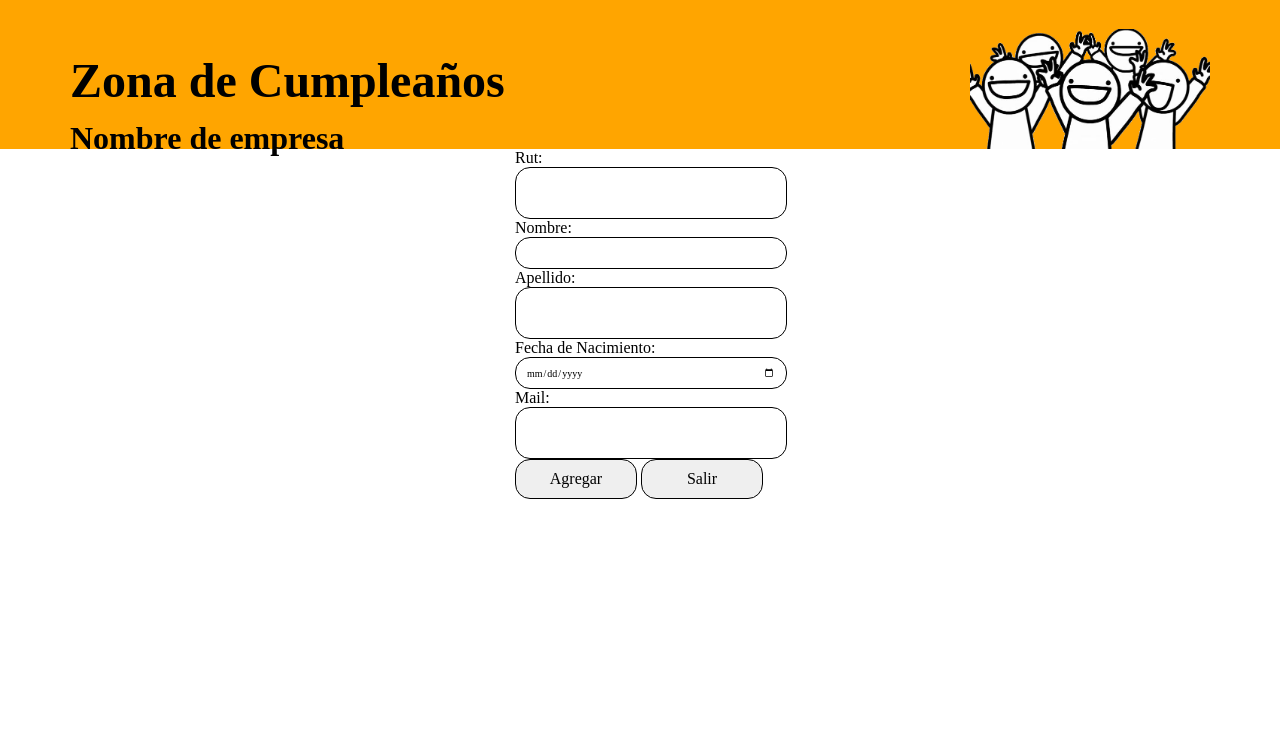
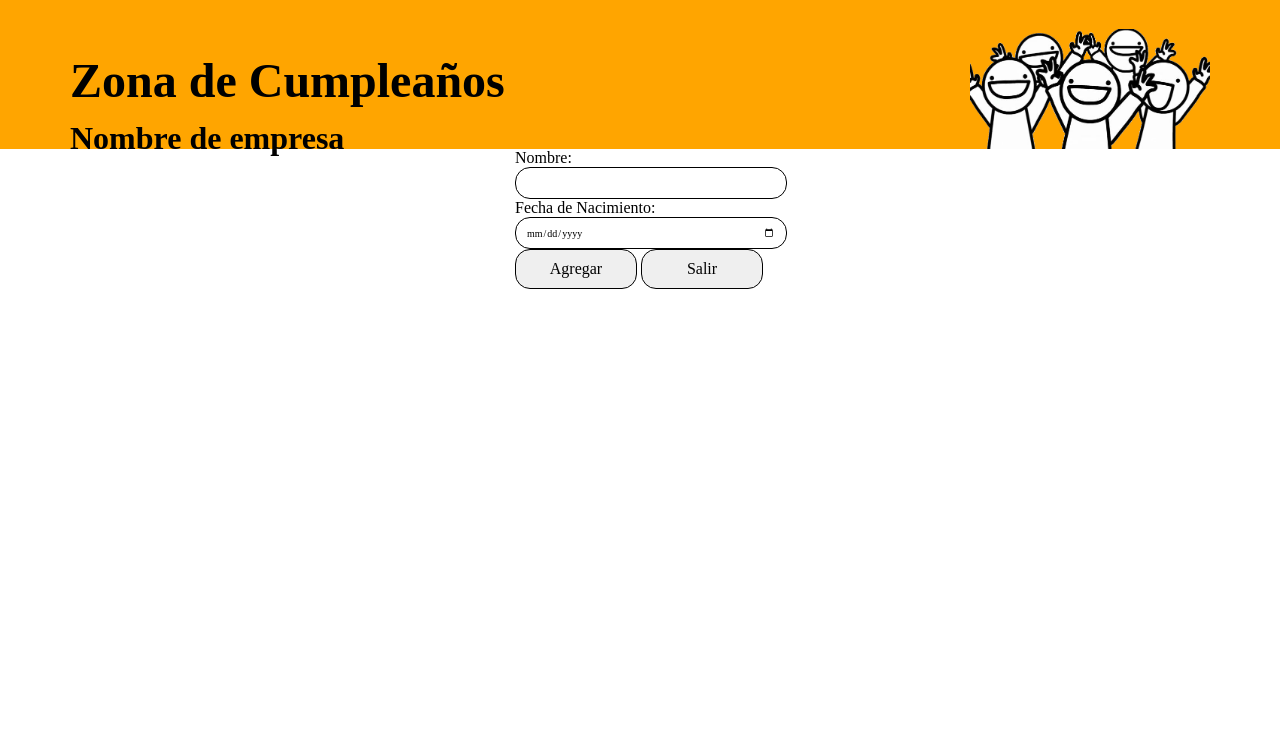
Before and after one commit to mautorom/DaiSolemne2, a PHP site: page /PersonaAgregar.php in a window 1280 px wide. Shown: the part 19-758 px from the top of the page. Run offline with PHP 8.4, Linux system fonts and the light colour scheme.

Commit message:
-> Se arregla el ingreso de la fecha en la base de datos, ya que devolvia 0000-00-00, ahora devuelve YYYY-MM-DD (ej.: 1990-08-27)
-> Pendiente Editar y Eliminar en Configuracion.php
-> Pendiente pagina Presentacion individual y Presentacion de todos los cumpleañeros

```diff
--- a/Configuracion.php
+++ b/Configuracion.php
@@ -81,6 +81,10 @@
                 <input id="btnSale" type="button" value="Salir" onclick="redireccionSalir();" />
             <div/>
             <footer>
+                <?php
+                $test1='2010-04-19 18:31:27';
+                echo date('d/m/Y',strtotime($test1));
+                ?>
                 <p>Diseño de Aplicaciones para Internet</p>
             </footer>
         </div>
--- a/PersonaAgregar.php
+++ b/PersonaAgregar.php
@@ -1,21 +1,15 @@
 <?php
-
-
-
-
 
 if ($_SERVER["REQUEST_METHOD"] == "POST") {
     include_once __DIR__.'/Controller/PersonaController.php';
 
+//    $rut = $_POST["txtrut"];
+    $nombre = $_POST["txtnombre"];
+//    $apellido = $_POST["txtape"];
+    $fechaNacimiento = $_POST["txtfecha"];
+//    $email = $_POST["txtmail"];
 
-    $rut = $_POST["txtrut"];
-    $nombre = $_POST["txtnombre"];
-    $apellido = $_POST["txtape"];
-    $fechaNacimiento = $_POST["txtfecha"];
-    $email = $_POST["txtmail"];
-
-
-    PersonaController::registrarPersona($rut, $nombre, $apellido, $fechaNacimiento, $email);
+    PersonaController::registrarPersona($nombre, $fechaNacimiento);
 
     header('Location: Configuracion.php');
 
@@ -56,16 +50,16 @@ else
                         <div id="Datos">
 
                             <form action="PersonaAgregar.php" method="POST" onsubmit="return ">
-				Rut:
-                                <input id="txtrut" name="txtrut" type="text" required/>
+<!--				Rut:
+                                <input id="txtrut" name="txtrut" type="text" required/>-->
 				Nombre:
 				<input id="txtnombre" name="txtnombre" type="text" required/>
-                                Apellido:
-				<input id="txtape" name="txtape" type="text" required/>
+<!--                                Apellido:
+				<input id="txtape" name="txtape" type="text" required/>-->
 				Fecha de Nacimiento:
 				<input id="txtfecha" name="txtfecha"  type="date" required/>
-                                Mail:
-                                <input id="txtmail" name="txtmail"  type="email" required/>
+<!--                                Mail:
+                                <input id="txtmail" name="txtmail"  type="email" required/>-->
 
                                 <input id="btnAgrega" type="submit" value="Agregar" class="btnFormato" />
 				<input id="btnSale" type="button" value="Salir" class="btnFormato" onclick="redireccionSalir()" />
```
Also changed, not shown: DAO/PersonaDAO.php (+7 -1 lines).
